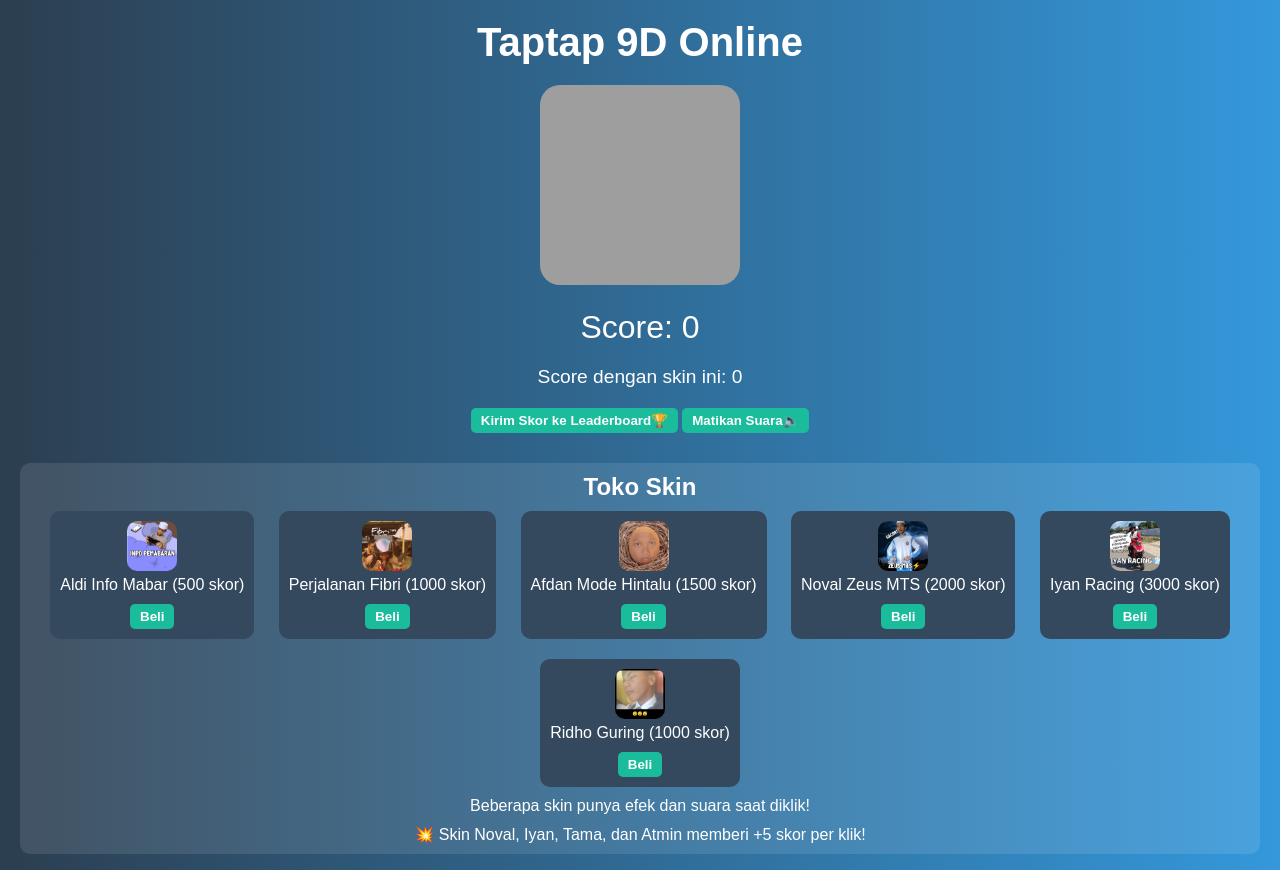
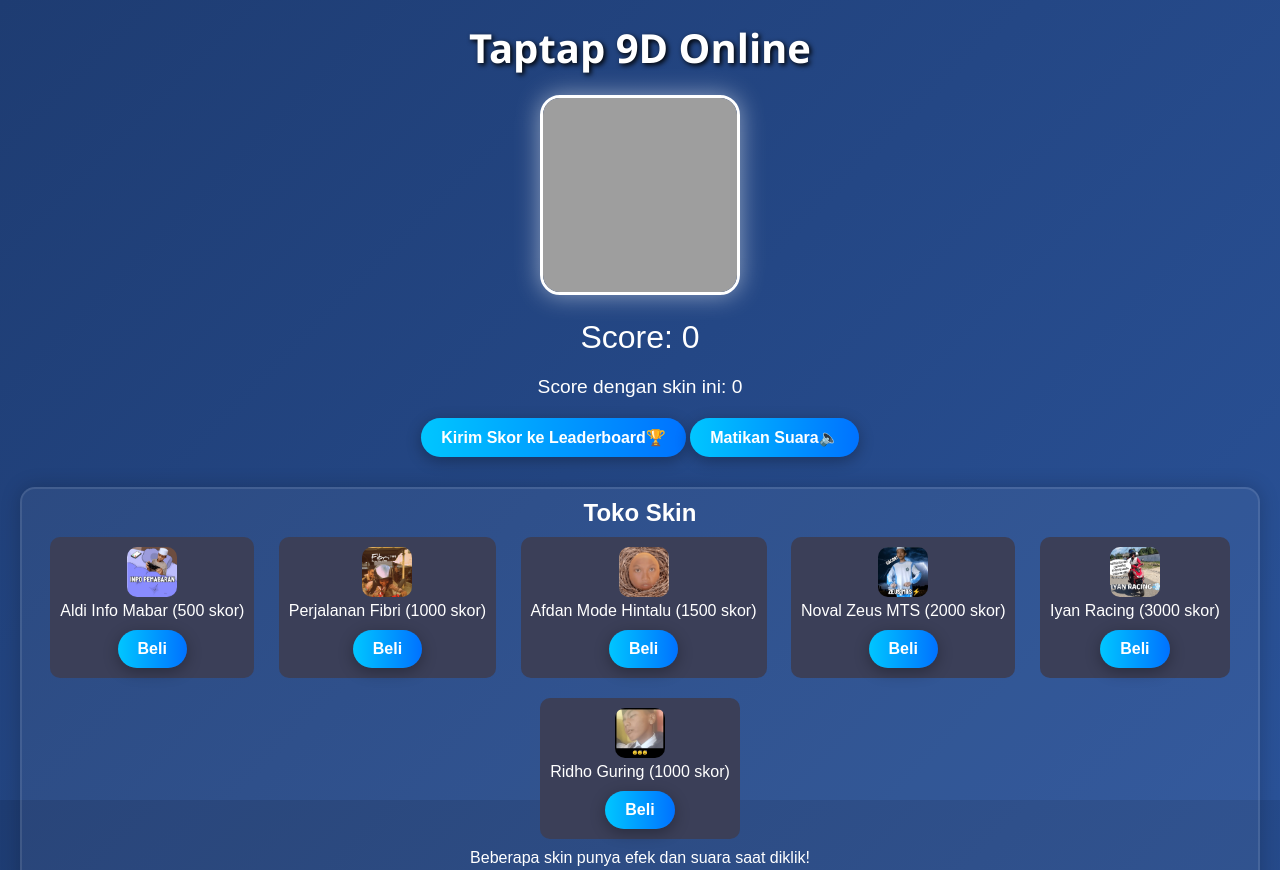
Before and after one commit to Rizuyaaa/Taptap9D-Online, a plain HTML site: page index.html in a window 1280 px wide. Shown: the top 870 px of the page. Drawn offline with Linux system fonts and the light colour scheme; no server answers; grey boxes are pictures that could not be loaded.

Commit message:
Add files via upload

```diff
--- a/index.html
+++ b/index.html
@@ -103,7 +103,67 @@
       background: rgba(255, 255, 255, 0.1);
       border-radius: 10px;
     }
-  </style>
+
+body {
+  background: linear-gradient(135deg, #1e3c72, #2a5298);
+  background-attachment: fixed;
+  animation: bgmove 30s linear infinite;
+}
+
+@keyframes bgmove {
+  0% { background-position: 0% 50%; }
+  50% { background-position: 100% 50%; }
+  100% { background-position: 0% 50%; }
+}
+
+h1 {
+  text-shadow: 2px 2px 5px #000;
+  font-family: 'Segoe UI', sans-serif;
+}
+
+#click-img {
+  box-shadow: 0 0 25px rgba(255,255,255,0.5);
+  border: 3px solid #fff;
+  transition: transform 0.15s ease-in-out, box-shadow 0.3s;
+}
+#click-img:hover {
+  transform: scale(1.05);
+  box-shadow: 0 0 35px rgba(255,255,255,0.7);
+}
+
+button {
+  background: linear-gradient(to right, #00c6ff, #0072ff);
+  box-shadow: 0 4px 15px rgba(0,0,0,0.3);
+  font-size: 1em;
+  border-radius: 30px;
+  padding: 10px 20px;
+}
+button:hover {
+  transform: scale(1.05);
+  background: linear-gradient(to right, #0072ff, #00c6ff);
+}
+
+.shop, .inventory, .leaderboard, .dev {
+  background: rgba(255, 255, 255, 0.05);
+  border: 2px solid rgba(255, 255, 255, 0.1);
+  box-shadow: 0 0 20px rgba(0,0,0,0.2);
+  border-radius: 15px;
+}
+
+.skin {
+  background: #3b3f58;
+  transition: transform 0.2s;
+}
+.skin:hover {
+  transform: scale(1.05);
+  background: #4e5370;
+}
+
+.effect {
+  text-shadow: 2px 2px 5px #000;
+  font-size: 40px;
+}
+</style>
 <script type="module">
     import { initializeApp } from "https://www.gstatic.com/firebasejs/11.9.1/firebase-app.js";
     import { getFirestore, collection, setDoc, doc, getDoc, query, orderBy, limit, onSnapshot, serverTimestamp } from "https://www.gstatic.com/firebasejs/11.9.1/firebase-firestore.js";
```
